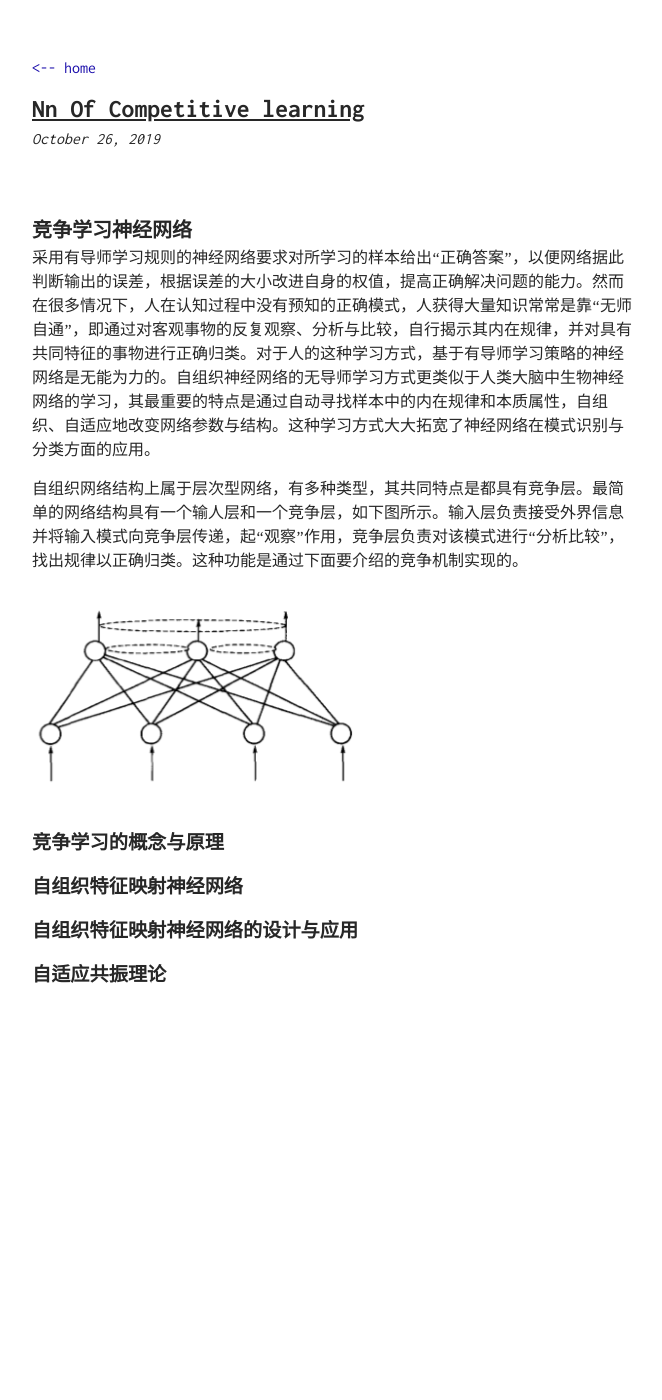
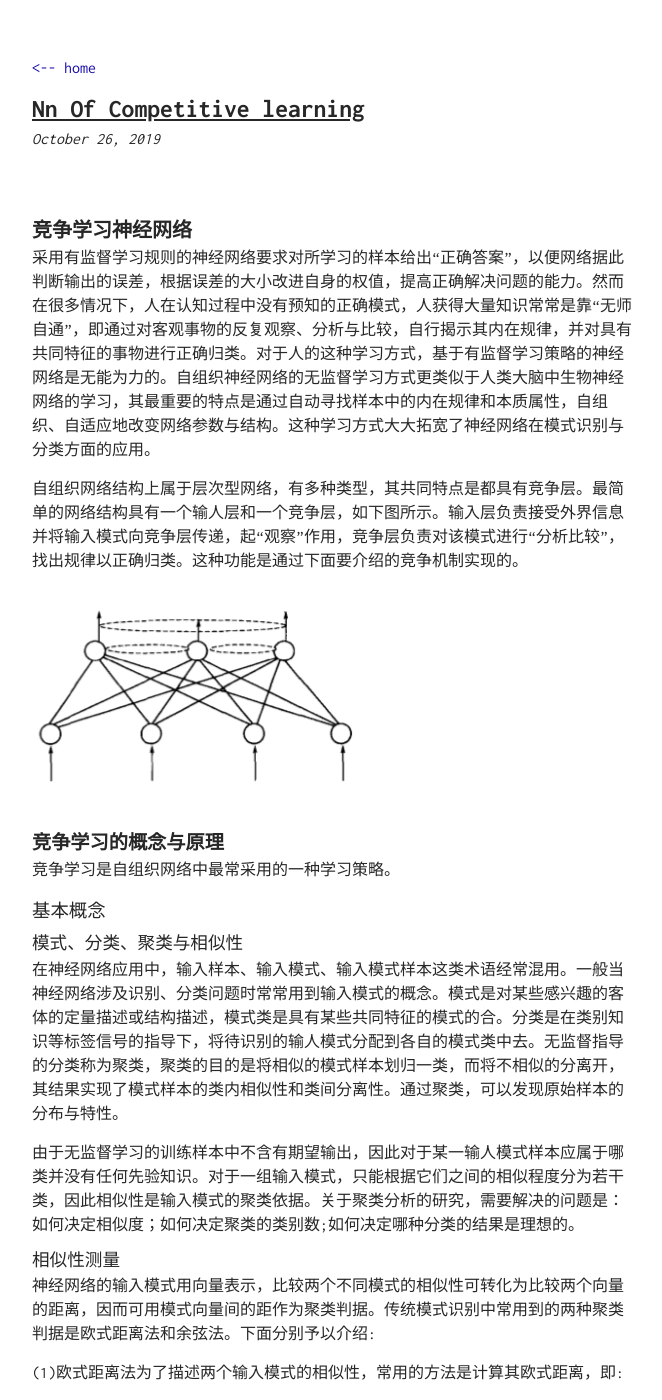
Before and after one commit to TobiahShaw/TobiahShaw.github.io, a Jekyll site: the page built from _posts/2019-10-26-NN-of-Competitive learning.md, in a window 1280 px wide and 1400 px high. Shown: the whole window, without its empty margins (308-970 px from the left). Built offline with Jekyll 4.4.1, drawn with Linux system fonts in a browser that asks for light colours; our own code applies the rules of GitHub Pages for plain Markdown files; formulas are drawn with MathJax 3; some of the changed text lies outside the part shown.

Commit message:
Some concepts

```diff
--- a/_posts/2019-10-26-NN-of-Competitive learning.md
+++ b/_posts/2019-10-26-NN-of-Competitive learning.md
@@ -1,6 +1,6 @@
 # 竞争学习神经网络
 
-采用有导师学习规则的神经网络要求对所学习的样本给出“正确答案”，以便网络据此判断输出的误差，根据误差的大小改进自身的权值，提高正确解决问题的能力。然而在很多情况下，人在认知过程中没有预知的正确模式，人获得大量知识常常是靠“无师自通”，即通过对客观事物的反复观察、分析与比较，自行揭示其内在规律，并对具有共同特征的事物进行正确归类。对于人的这种学习方式，基于有导师学习策略的神经网络是无能为力的。自组织神经网络的无导师学习方式更类似于人类大脑中生物神经网络的学习，其最重要的特点是通过自动寻找样本中的内在规律和本质属性，自组织、自适应地改变网络参数与结构。这种学习方式大大拓宽了神经网络在模式识别与分类方面的应用。
+采用有监督学习规则的神经网络要求对所学习的样本给出“正确答案”，以便网络据此判断输出的误差，根据误差的大小改进自身的权值，提高正确解决问题的能力。然而在很多情况下，人在认知过程中没有预知的正确模式，人获得大量知识常常是靠“无师自通”，即通过对客观事物的反复观察、分析与比较，自行揭示其内在规律，并对具有共同特征的事物进行正确归类。对于人的这种学习方式，基于有监督学习策略的神经网络是无能为力的。自组织神经网络的无监督学习方式更类似于人类大脑中生物神经网络的学习，其最重要的特点是通过自动寻找样本中的内在规律和本质属性，自组织、自适应地改变网络参数与结构。这种学习方式大大拓宽了神经网络在模式识别与分类方面的应用。
 
 自组织网络结构上属于层次型网络，有多种类型，其共同特点是都具有竞争层。最简单的网络结构具有一个输人层和一个竞争层，如下图所示。输入层负责接受外界信息并将输入模式向竞争层传递，起“观察”作用，竞争层负责对该模式进行“分析比较”，找出规律以正确归类。这种功能是通过下面要介绍的竞争机制实现的。
 
@@ -8,6 +8,46 @@
 
 ## 竞争学习的概念与原理
 
+竞争学习是自组织网络中最常采用的一种学习策略。
+
+### 基本概念
+
+#### 模式、分类、聚类与相似性
+
+在神经网络应用中，输入样本、输入模式、输入模式样本这类术语经常混用。一般当神经网络涉及识别、分类问题时常常用到输入模式的概念。模式是对某些感兴趣的客体的定量描述或结构描述，模式类是具有某些共同特征的模式的合。分类是在类别知识等标签信号的指导下，将待识别的输人模式分配到各自的模式类中去。无监督指导的分类称为聚类，聚类的目的是将相似的模式样本划归一类，而将不相似的分离开，其结果实现了模式样本的类内相似性和类间分离性。通过聚类，可以发现原始样本的分布与特性。
+
+由于无监督学习的训练样本中不含有期望输出，因此对于某一输人模式样本应属于哪类并没有任何先验知识。对于一组输入模式，只能根据它们之间的相似程度分为若干类，因此相似性是输入模式的聚类依据。关于聚类分析的研究，需要解决的问题是：如何决定相似度；如何决定聚类的类别数;如何决定哪种分类的结果是理想的。
+
+#### 相似性测量
+
+神经网络的输入模式用向量表示，比较两个不同模式的相似性可转化为比较两个向量的距离，因而可用模式向量间的距作为聚类判据。传统模式识别中常用到的两种聚类判据是欧式距离法和余弦法。下面分别予以介绍:
+
+(1)欧式距离法为了描述两个输入模式的相似性，常用的方法是计算其欧式距离，即:
+
+$$ \vert \vert X - X_i \vert \vert = \sqrt{(X - X_i)^T(X - X_i)} \tag 1 $$
+
+两个模式向量的欧式距离越小，两个向量越接近，因此认为这两个模式越相似，当两个模式完全相同时其欧式距离为零如果对同一类内各个模式向量间的欧式距离作出规定，不允许超过某一最大值T，则最大欧式距离T就成为一种聚类判据。从下图可以看出同类模式向量的距离小于T，两类模式向量的距离大于T。
+
+![图1.2](../assets/img/20191026/1.2.PNG)
+
+(2)余弦法描述两个模式向量的另一个常用方法是计算其夹角的余弦，即:
+
+$$ cos ψ = \frac{X^T X_i}{\vert \vert X \vert \vert \quad \vert \vert X_i \vert \vert} $$
+
+从下图可以看出，两个模式向量越接近，其夹角越小，余弦越大。当两个模式方向完全相同时，其夹角余弦为1。如果对同一类内各个模式向量间的夹角作出规定，不允许超过某一最大角ψ，则最大夹角中就成为一种聚类判据。同类模式向量的夹角小于ψ，两类模式向量的夹角大于中。余弦法适合模式向量长度相同或模式特征只与向量方向相关的相似性测量。
+
+![图1.3](../assets/img/20191026/1.3.PNG)
+
+(3)内积法描述两个模式向量的第三种常用方法是计算其内积，即:
+
+$$ X^T X_i = \vert \vert X \vert \vert \quad \vert \vert X_i \vert \vert cos ψ $$
+
+内积值越大则相似度越高，当两个模式方向完全相同且长度相等时，其相似度取最大值。
+
+不同的相似度会导致所形成之聚类几何特性不同。如下图所示，若用欧式距离法度量相似度，会形成大小相似且紧密的圆形聚类;若用余弦法度量相似度，将形成大体同向的狭长形聚类。倘若用内积法度量相似度，则不一定会形成大体同向的狭长形聚类，因为即使两个向量角度几乎相同，但其长度有很大差别，其内积值仍会有较大差异。
+
+![图1.4](../assets/img/20191026/1.4.PNG)
+
 ## 自组织特征映射神经网络
 
 ## 自组织特征映射神经网络的设计与应用
```
Also changed, not shown: assets/img/20191026/1.2.PNG (added), assets/img/20191026/1.3.PNG (added), assets/img/20191026/1.4.PNG (added).
